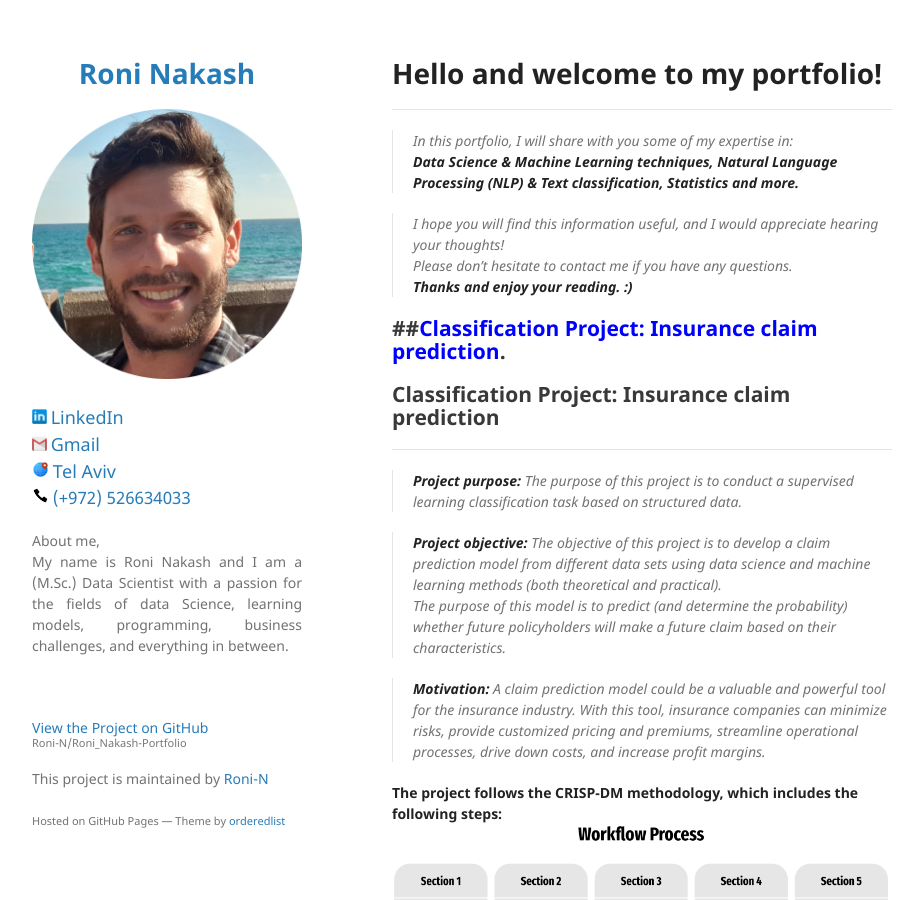
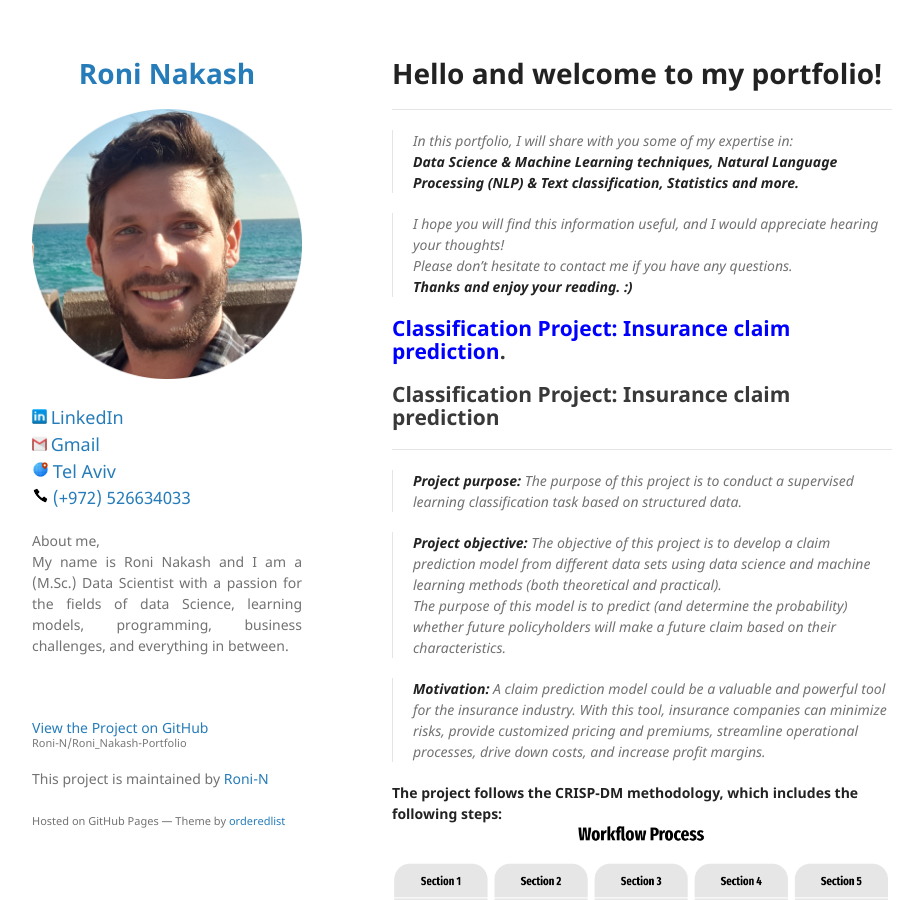
Before and after one commit to Roni-N/Roni_Nakash-Portfolio, a Jekyll site: the page built from index.md, in a window 1280 px wide and 900 px high. Shown: the whole window, without its empty margins (178-1097 px from the left). Built offline with Jekyll 4.4.1, drawn with Linux system fonts in a browser that asks for light colours; our own code applies the rules of GitHub Pages for plain Markdown files.

Commit message:
Update index.md

```diff
--- a/index.md
+++ b/index.md
@@ -13,7 +13,7 @@ layout: default
 >Please don't hesitate to contact me if you have any questions. <br>
 >**Thanks and enjoy your reading. :)**
 
-##<span style="color:blue">Classification Project: Insurance claim prediction</span>.
+<span style="color:blue">Classification Project: Insurance claim prediction</span>.
 ------------------------------------------------------------
 ## Classification Project: Insurance claim prediction
 ------------------------------------------------------------
```
